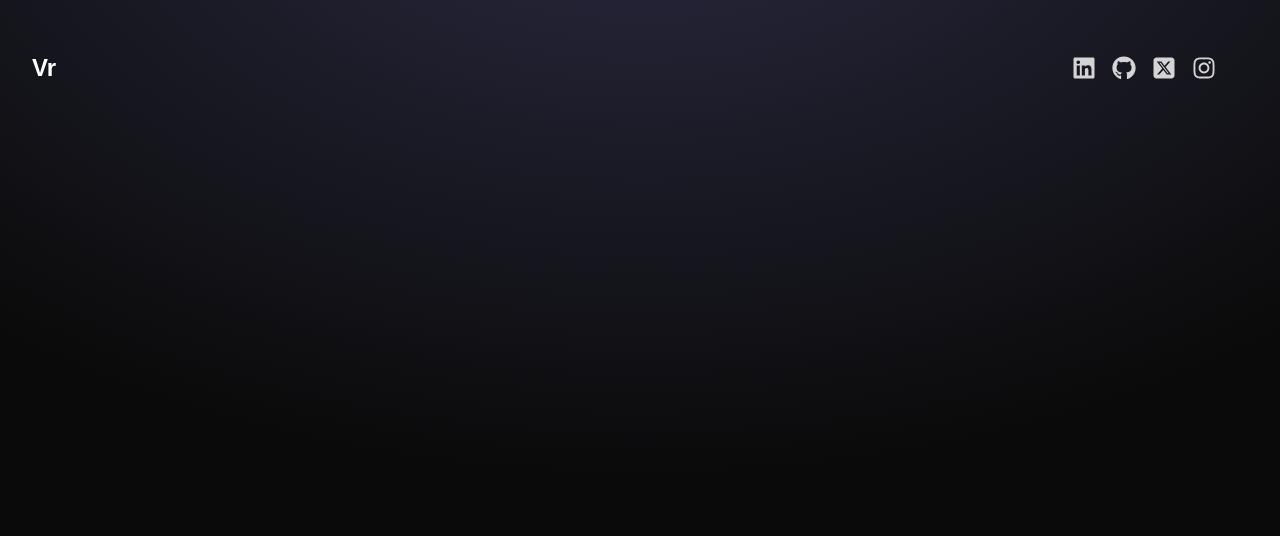
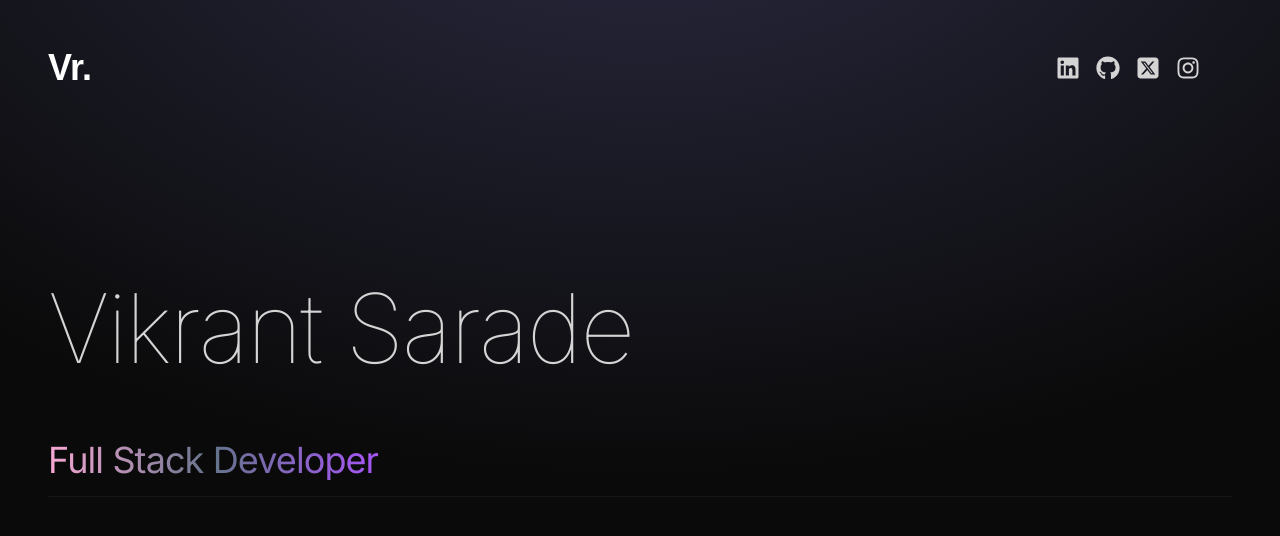
Before and after one commit to vikrant-27/myPortfolio, a React (Vite) app: page / in a window 1280 px wide. Shown: the top 536 px of the page. Built offline with nearby package versions, Linux system fonts and the light colour scheme; a web font is replaced by a local one.

Commit message:
hero section

```diff
--- a/src/App.jsx
+++ b/src/App.jsx
@@ -1,5 +1,6 @@
 import React from 'react'
 import { Navbar } from './components/Navbar'
+import { Hero } from './components/Hero'
 
 function App() {
   return (
@@ -10,8 +11,9 @@
     <div className="absolute top-0 z-[-2] h-screen w-screen bg-neutral-950 bg-[radial-gradient(ellipse_80%_80%_at_50%_-20%,rgba(120,119,198,0.3),rgba(255,255,255,0))]"></div>
     </div>
 
-    <div className='container mx-auto px-8'>
+    <div className='container mx-auto px-12'>
     <Navbar/>
+    <Hero/>
     </div>
 
 
--- /dev/null
+++ b/src/components/Hero.jsx
@@ -0,0 +1,19 @@
+import React from 'react'
+
+export const Hero = () => {
+  return (
+    <div className='border-b border-neutral-900 pb-4 lg:mb-35'>
+        <div className='flex flex-wrap'>
+            <div className='w-full lg:w-1/2'>
+            <div className='flex flex-col items-center lg:items-start'>
+                <h1 className='pb-16 text-6xl font-thin tracking-tight lg:mt-16 lg:text-8xl'>Vikrant Sarade</h1>
+                <span className='bg-gradient-to-r from-pink-300 via-slate-500 to-purple-500 bg-clip-text text-4xl tracking-tight text-transparent'>
+                    Full Stack Developer
+                </span>
+            </div>
+            </div>
+        </div>
+
+    </div>
+  )
+}
--- a/src/components/Navbar.jsx
+++ b/src/components/Navbar.jsx
@@ -9,8 +9,8 @@
 
     <>
     <nav className=' mb-20 flex items-center justify-between py-6'>
-        <div className='flex flex-shrink-0 items-center logoText'>
-            Vr
+        <div className='flex flex-shrink-0 items-center text-4xl logoText'>
+            Vr.
         </div>
         <div className='m-8 flex items-center gap-4 text-2xl'>
         <FaLinkedin/>
--- a/src/index.css
+++ b/src/index.css
@@ -11,7 +11,7 @@
 
 .logoText{
     font-family: "Anta", sans-serif;
-    font-size: x-large;
+    /* font-size: x-large; */
     font-weight: bolder;
     color: #fff;
 }
```
